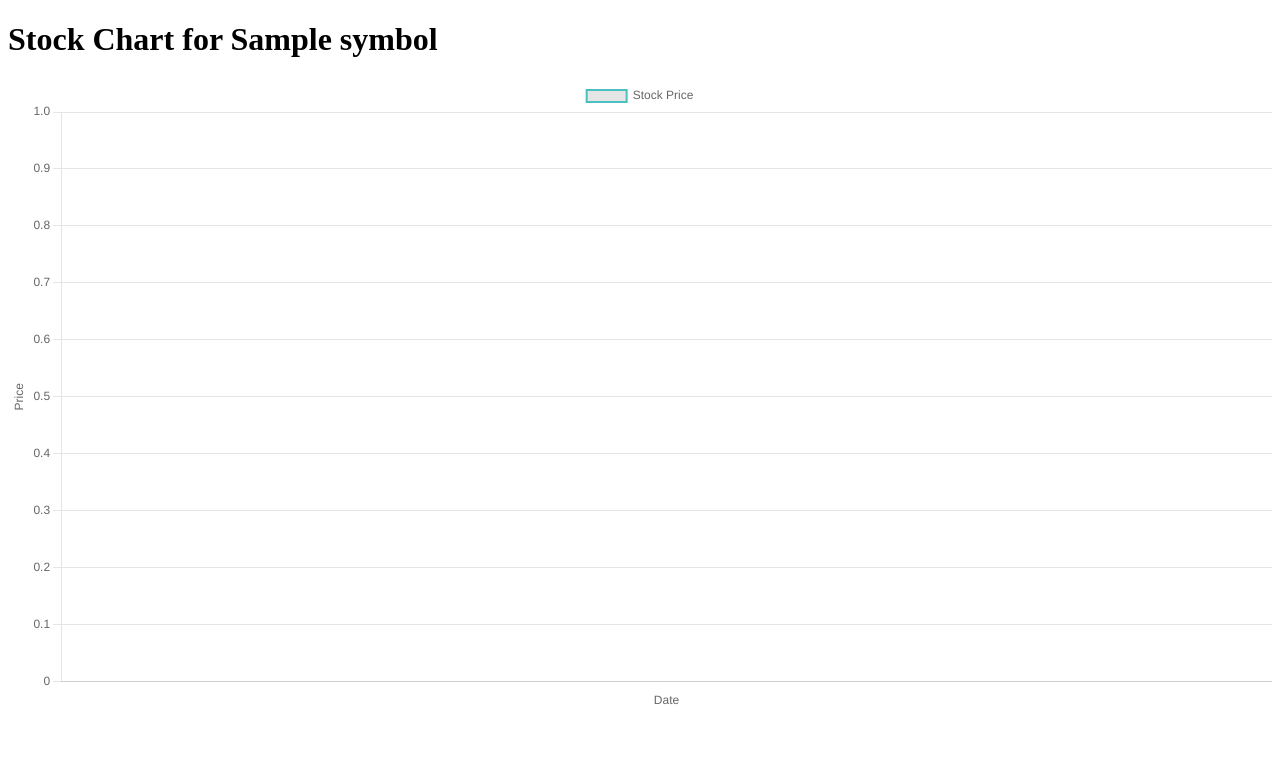
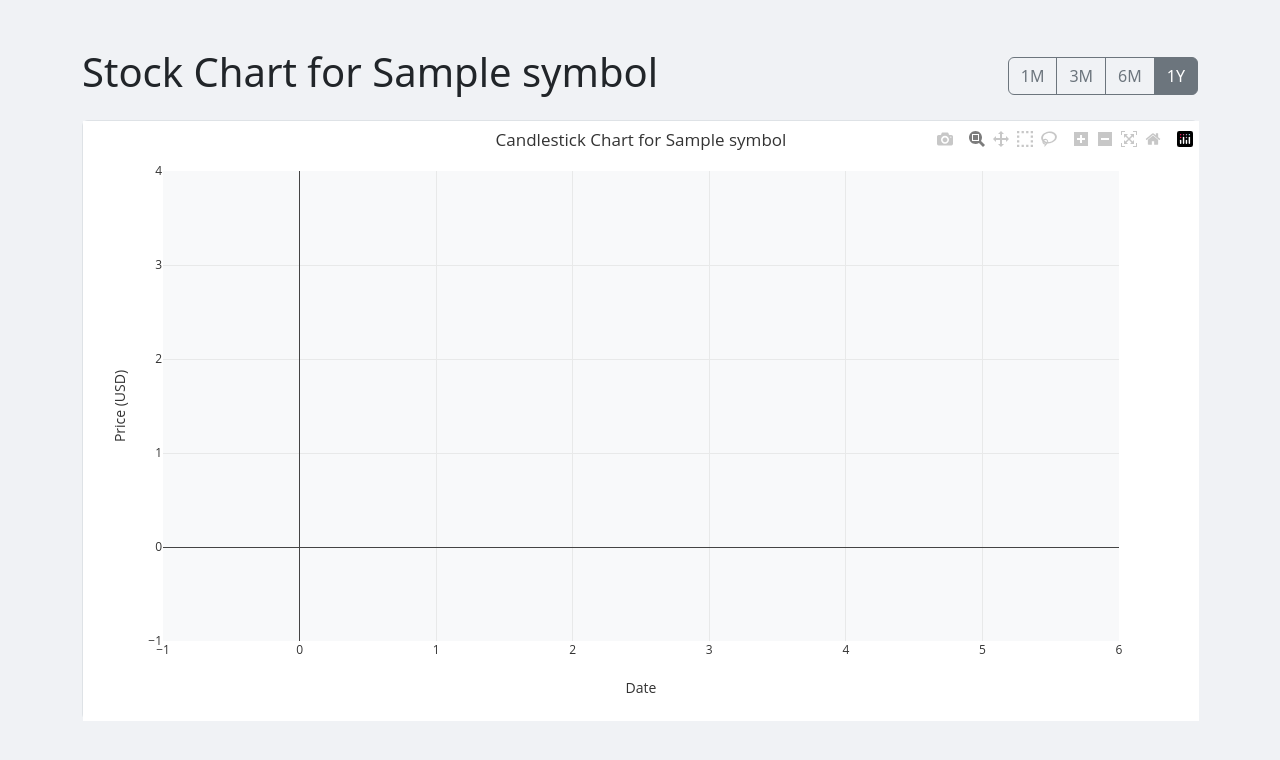
Before and after one commit to brianngumbau/stock_market_tracker, a Flask app: template templates/chart.html in a window 1280 px wide. Shown: the top 760 px of the page. Run offline with Flask 3, Linux system fonts and the light colour scheme; the template is opened without the code that fills it: most values are stand-ins (such as "Sample title", 1, 10 or a date in 2020); parts of the project's set-up code (start-up, migrations or seed data) failed here and were passed over; some libraries are stand-ins or nearby versions.

Commit message:
chart implementation

```diff
--- a/app.py
+++ b/app.py
@@ -1,12 +1,14 @@
 from flask import Flask, jsonify, request, render_template, redirect, url_for, flash, session
 from pymongo.mongo_client import MongoClient
 from pymongo.server_api import ServerApi
-from stock_api import get_stock_data, get_historical_data
+from stock_api import get_stock_data, get_historical_data, get_candlestick_data
 from dotenv import load_dotenv
 import os
 from forms import RegistrationForm, LoginForm
 import bcrypt
 from bson import ObjectId
+import yfinance as yf
+from datetime import datetime
 
 load_dotenv()
 
@@ -29,6 +31,9 @@
     return 'user_id' in session
 
 
+@app.context_processor
+def inject_year():
+    return {'current_year': datetime.now().year}
 @app.route('/register', methods=['GET', 'POST'])
 def register():
     form = RegistrationForm()
@@ -93,14 +98,20 @@
         return redirect(url_for('login'))
 
     user_id = session['user_id']
+    stock_symbol = request.form.get('symbol')
+    stock_info = yf.Ticker(stock_symbol).info
+
     stock_data = {
-            "symbol": request.form.get('symbol'),
+            "symbol": stock_symbol,
             "company_name": request.form.get('company_name'),
             "open": request.form.get('open'),
             "close": request.form.get('close'),
             "high": request.form.get('high'),
             "low": request.form.get('low'),
-            "volume": request.form.get('volume')
+            "volume": request.form.get('volume'),
+            "current_price": stock_info.get('currentPrice', 0),
+            "percent_change": stock_info.get('regularMarketChangePercent', 0),
+            "last_updated": datetime.utcnow()
         }
 
     print(f"Adding stock for user {user_id}: {stock_data}")
@@ -121,7 +132,35 @@
     user = users_collection.find_one({"_id": ObjectId(user_id)})
     watchlist = user.get('watchlist', [])
 
-    print(f"Watchlist for user {user_id}: {watchlist}")
+    updated_watchlist = []
+
+    for stock in watchlist:
+        symbol = stock['symbol']
+
+        try:
+           stock_info = yf.Ticker(symbol)
+           latest_data = stock_info.history(period="1d").iloc[0]
+
+           current_price = latest_data['Close']
+           previous_close = float(stock.get('close', current_price))
+           percent_change = ((current_price - previous_close) / previous_close) * 100
+
+           stock['current_price'] = round(current_price, 2)
+           stock['percent_change'] = round(percent_change, 2)
+           stock['last_updated'] = datetime.now()
+
+        except Exception as e:
+            print(f"Error updating stock {symbol}: {e}")
+            stock['current_price'] = "N/A"
+            stock['percent_change'] = "N/A"
+            stock['last_updated'] = "N/A"
+
+        updated_watchlist.append(stock)
+
+    users_collection.update_one(
+        {"_id": ObjectId(user_id)},
+        {"$set": {"watchlist": updated_watchlist}}
+    )
 
     return render_template('watchlist.html', watchlist=watchlist)
 
@@ -144,13 +183,14 @@
 @app.route('/view_chart')
 def view_chart():
     symbol = request.args.get('symbol')
-    historical_data = get_historical_data(symbol)
+    candlestick_data = get_candlestick_data(symbol)
 
-    if not historical_data:
+    print(candlestick_data)
+    if not candlestick_data:
         flash(f"Could not fetch chart data for {symbol}", "danger")
         return redirect(url_for('home'))
 
-    return render_template('chart.html', symbol=symbol, historical_data=historical_data)
+    return render_template('chart.html', symbol=symbol, candlestick_data=candlestick_data)
 
 if __name__ == "__main__":
     app.run(debug=True)
--- a/templates/chart.html
+++ b/templates/chart.html
@@ -3,32 +3,81 @@
 <head>
     <meta charset="UTF-8">
     <meta name="viewport" content="width=device-width, initial-scale=1.0">
-    <title>Stock Chart for {{ symbol }}</title>
-    <script src="https://cdn.jsdelivr.net/npm/chart.js"></script>
+    <title>{{ symbol }} Chart</title>
+    <link href="https://cdn.jsdelivr.net/npm/bootstrap@5.3.3/dist/css/bootstrap.min.css" rel="stylesheet" integrity="sha384-QWTKZyjpPEjISv5WaRU9OFeRpok6YctnYmDr5pNlyT2bRjXh0JMhjY6hW+ALEwIH" crossorigin="anonymous">
+    <script src="https://cdn.plot.ly/plotly-latest.min.js"></script> <!-- Using Plotly -->
+    <style>
+        /* Custom styles */
+        body {
+            background-color: #f0f2f5; /* Light background */
+        }
+        #chart {
+            height: 600px; /* Set height for the chart */
+        }
+    </style>
 </head>
 <body>
-    <h1>Stock Chart for {{ symbol }}</h1>
-    <canvas id="stockChart"></canvas>
+    <div class="container mt-5">
+        <div class="row">
+            <div class="col-md-12">
+                <!-- Chart Controls -->
+                <div class="d-flex justify-content-between align-items-center mb-3">
+                    <h1>Stock Chart for {{ symbol }}</h1>
+                    <div class="btn-group" role="group">
+                        <button id="1M" class="btn btn-outline-secondary">1M</button>
+                        <button id="3M" class="btn btn-outline-secondary">3M</button>
+                        <button id="6M" class="btn btn-outline-secondary">6M</button>
+                        <button id="1Y" class="btn btn-outline-secondary active">1Y</button>
+                    </div>
+                </div>
+
+                <!-- Chart Container -->
+                <div id="chart" class="border rounded bg-white"></div>
+            </div>
+        </div>
+    </div>
 
     <script>
-        var ctx = document.getElementById('stockChart').getContext('2d');
-        var stockChart = new Chart(ctx, {
-            type: 'line',
-            data: {
-                labels: {{ historical_data.dates|safe }},  // Dates for x-axis
-                datasets: [{
-                    label: 'Stock Price',
-                    data: {{ historical_data.prices|safe }},  // Prices for y-axis
-                    borderColor: 'rgba(75, 192, 192, 1)',
-                    borderWidth: 2
-                }]
-            },
-            options: {
-                scales: {
-                    x: { title: { display: true, text: 'Date' } },
-                    y: { title: { display: true, text: 'Price' } }
-                }
-            }
+        var stockData = {{ stock_data | tojson }};
+
+        // Initialize the chart with the full 1-year data (default)
+        var dates = stockData.index;
+        var open = stockData.Open;
+        var close = stockData.Close;
+        var high = stockData.High;
+        var low = stockData.Low;
+        var volume = stockData.Volume;
+
+        var trace1 = {
+            x: dates,
+            open: open,
+            high: high,
+            low: low,
+            close: close,
+            type: 'candlestick',
+            name: '{{ symbol }}',
+            increasing: { line: { color: 'green' } },
+            decreasing: { line: { color: 'red' } }
+        };
+
+        var layout = {
+            title: 'Candlestick Chart for {{ symbol }}',
+            xaxis: { title: 'Date' },
+            yaxis: { title: 'Price (USD)' },
+            plot_bgcolor: "#f8f9fa",
+            paper_bgcolor: "#ffffff",
+            font: { color: '#333' },
+            dragmode: 'zoom',
+            margin: { t: 50 }
+        };
+
+        Plotly.newPlot('chart', [trace1], layout);
+
+        // Handle button clicks for range filtering
+        document.querySelectorAll('.btn-group button').forEach(btn => {
+            btn.addEventListener('click', function() {
+                // Update chart based on range
+            });
         });
     </script>
 </body>
--- a/templates/login.html
+++ b/templates/login.html
@@ -27,5 +27,9 @@
             <p>Not signed up yet? <a href="{{ url_for('register') }}">Register here</a></p>
         </div>
     </div>
+    <!-- Footer -->
+<footer class="bg-dark text-white text-center py-4 mt-5">
+    <p>&copy; {{ current_year }} Stock Market Tracker | All Rights Reserved</p>
+</footer>
 </body>
 </html>
--- a/templates/register.html
+++ b/templates/register.html
@@ -32,5 +32,9 @@
             </div>
         </form>
     </div>
+    <!-- Footer -->
+<footer class="bg-dark text-white text-center py-4 mt-5">
+    <p>&copy; {{ current_year }} Stock Market Tracker | All Rights Reserved</p>
+</footer>
 </body>
 </html>
--- a/templates/watchlist.html
+++ b/templates/watchlist.html
@@ -22,6 +22,9 @@
                         <th>High</th>
                         <th>Low</th>
                         <th>Volume</th>
+                        <th>Current Price</th>
+                        <th> % Change</th>
+                        <th>Last Updated</th>
                         <th>Action</th>
                     </tr>
                 </thead>
@@ -35,6 +38,9 @@
                         <td>{{ stock.high }}</td>
                         <td>{{ stock.low }}</td>
                         <td>{{ stock.volume }}</td>
+                        <td>{{ stock.current_price }}</td>
+                        <td>{{ stock.percent_change }}%</td>
+                        <td>{{ stock.last_updated.strftime('%Y-%m-%d %H:%M:%S') }}</td>
                         <td>
                             <form action="{{ url_for('remove') }}" method="POST">
                                 <input type="hidden" name="symbol" value="{{ stock.symbol }}">
```
Also changed, not shown: stock_api.py (+24 -1 lines), templates/home.html (+44 -3 lines), static/images/icon.png (added).
